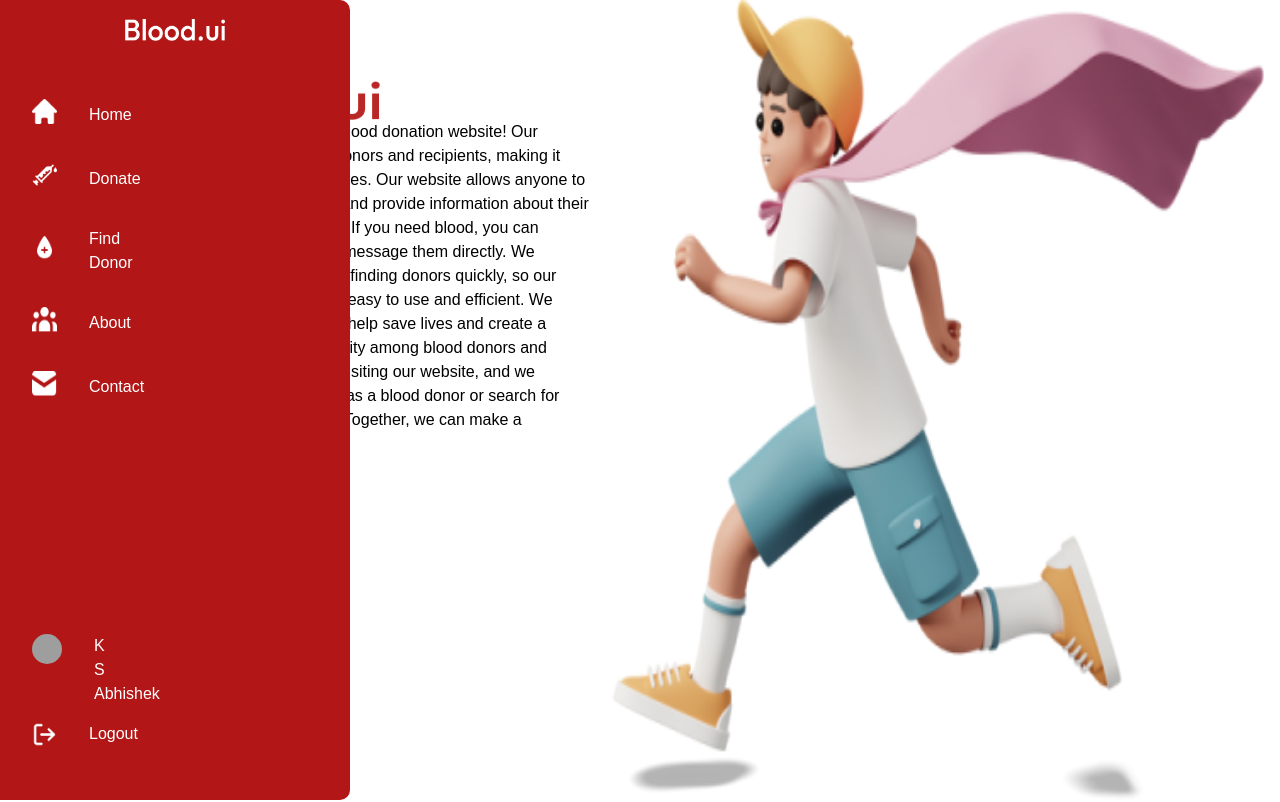
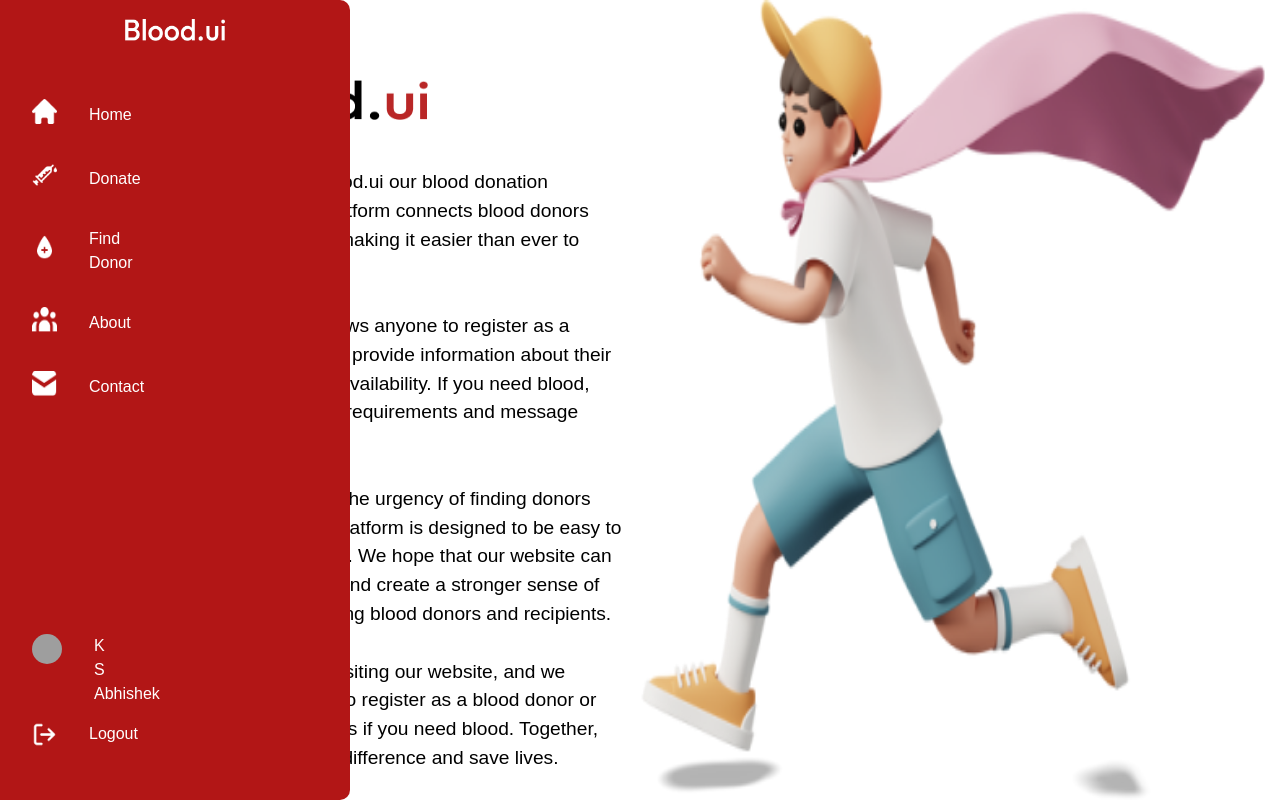
Before and after one commit to Blood-Ui/BloodUI-Frontend, a React (Vite) app: page / in a window 1280 px wide. Shown: the top 802 px of the page. Built offline with nearby package versions, Linux system fonts and the light colour scheme; grey boxes are pictures that could not be loaded.

Commit message:
about content

```diff
--- a/src/components/LandingPage/LandingPage.jsx
+++ b/src/components/LandingPage/LandingPage.jsx
@@ -13,7 +13,7 @@ const LandingPage = () => {
           <img src={logo} alt="logo" />
         </Logo>
         <About>
-          Welcome to Blood.ui our blood donation website! Our platform connects blood donors and recipients, making it easier than ever to save lives. Our website allows anyone to register as a blood donor and provide information about their blood type and availability. If you need blood, you can specify requirements and message them directly. We understand the urgency of finding donors quickly, so our platform is designed to be easy to use and efficient. We hope that our website can help save lives and create a stronger sense of community among blood donors and recipients. Thank you for visiting our website, and we encourage you to register as a blood donor or search for donors if you need blood. Together, we can make a difference and save lives.
+          Welcome to Blood.ui our blood donation website! Our platform connects blood donors and recipients, making it easier than ever to save lives.<br/> <br /> Our website allows anyone to register as a blood donor and provide information about their blood type and availability. If you need blood, you can specify requirements and message them directly. <br /> <br /> We understand the urgency of finding donors quickly, so our platform is designed to be easy to use and efficient. We hope that our website can help save lives and create a stronger sense of community among blood donors and recipients. <br /><br /> Thank you for visiting our website, and we encourage you to register as a blood donor or search for donors if you need blood. Together, we can make a difference and save lives.
         </About>
       </Content>
 
--- a/src/components/LandingPage/LandingPageStyled.jsx
+++ b/src/components/LandingPage/LandingPageStyled.jsx
@@ -11,18 +11,22 @@ export const Content = styled.div`
     height: 100vh;
     display: flex;
     flex-direction: column;
-    margin-left: 10rem;
+    margin-left: 13rem;
     margin-top: 5rem;
+    gap: 3rem;
 `
+
 export const Logo = styled.div`
     display: flex;
     width: 1rem;
     height: 2.5rem;
+
 `
 export const About = styled.div`
     display: flex;
     flex-direction: column;
     gap: 2rem;
+    font-size: 1.2rem;
 `
 export const ImageDisplay = styled.div`
     display: flex;
```
